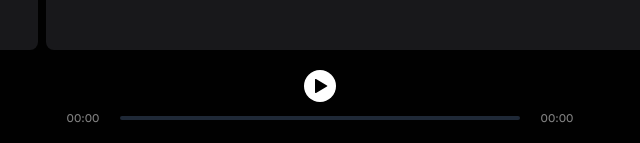
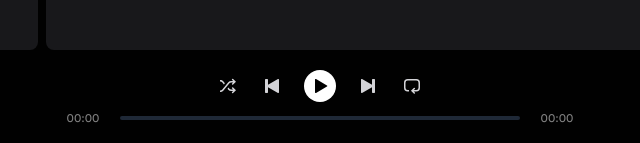
Before and after one commit to jigcolapaolo/spotify-mimic, an Astro site: page / in a window 1280 px wide. Shown: the part 654-797 px from the top of the page, 320-960 px from the left. Built offline with nearby package versions, Linux system fonts and the light colour scheme; Astro itself is replaced by a stand-in of ours.

Commit message:
Added feature to continuously play songs from a playlist, new btn to play previous and next songs

```diff
--- a/src/components/Player.tsx
+++ b/src/components/Player.tsx
@@ -1,4 +1,4 @@
-import { Play, Pause } from "@/icons/PlayerIcons";
+import { Play, Pause, Prev, Next, Shuffle, Repeat } from "@/icons/PlayerIcons";
 import { usePlayerStore } from "@/store/playerStore";
 import { useEffect, useRef, useState } from "react";
 import { Slider } from "./Slider";
@@ -13,14 +13,14 @@
   title: string;
   artists: string[];
 }) => {
-
-    const isPlaying = usePlayerStore((state) => state.isPlaying)
-    const currentSong = usePlayerStore((state) => state.currentSong)
+  const isPlaying = usePlayerStore((state) => state.isPlaying);
+  const currentSong = usePlayerStore((state) => state.currentSong);
 
   return (
-    <div className="flex items-center gap-5 relative overflow-hidden transition duration-1000"
+    <div
+      className="flex items-center gap-5 relative overflow-hidden transition duration-1000"
       style={{
-        opacity: currentSong.playlist ? 1 : 0
+        opacity: currentSong.playlist ? 1 : 0,
       }}
     >
       <picture
@@ -84,9 +84,12 @@
   );
 };
 
-const SongControl = ({ audio }: { audio: React.RefObject<HTMLAudioElement> }) => {
+const SongControl = ({
+  audio,
+}: {
+  audio: React.RefObject<HTMLAudioElement>;
+}) => {
   const [currentTime, setCurrentTime] = useState(0);
-
 
   useEffect(() => {
     audio.current?.addEventListener("timeupdate", handleTimeUpdate);
@@ -100,18 +103,20 @@
   };
 
   const formatTime = (time: number) => {
-    if (time == null || isNaN(time)) return '00:00';
+    if (time == null || isNaN(time)) return "00:00";
 
     const seconds = Math.floor(time % 60);
     const minutes = Math.floor(time / 60);
-    return `${ minutes < 10 ? '0' : ''}${minutes}:${seconds < 10 ? '0' : ''}${seconds}`;
-  }
+    return `${minutes < 10 ? "0" : ""}${minutes}:${seconds < 10 ? "0" : ""}${seconds}`;
+  };
 
   const duration = audio?.current?.duration ?? 0;
 
   return (
     <div className="flex gap-x-3 text-xs pt-2">
-      <span className="opacity-50 w-[50px] text-center">{formatTime(currentTime)}</span>
+      <span className="opacity-50 w-[50px] text-center">
+        {formatTime(currentTime)}
+      </span>
       <Slider
         defaultValue={[0]}
         max={audio?.current?.duration ?? 0}
@@ -122,21 +127,39 @@
           (audio.current as HTMLAudioElement).currentTime = value[0];
         }}
       />
-      <span className="opacity-50 w-[50px] text-center">{formatTime(duration)}</span>
+      <span className="opacity-50 w-[50px] text-center">
+        {formatTime(duration)}
+      </span>
     </div>
   );
 };
 
 export default function Player() {
-  const { isPlaying, setIsPlaying, currentSong, volume } = usePlayerStore(
+  const { isPlaying, setIsPlaying, setCurrentSong, currentSong, volume } = usePlayerStore(
     (state) => state
   );
   const audioRef = useRef<HTMLAudioElement>(null);
 
   useEffect(() => {
     const audio = audioRef.current as HTMLAudioElement;
-    audio.onended = () => setIsPlaying(false);
-  }, []);
+    audio.onended = () => {
+      const { playlist, song, songs } = currentSong;
+      if (!playlist || !song) return;
+
+      const index = songs.indexOf(song);
+      if (index < songs.length - 1) {
+        const nextSong = songs[index + 1];
+        setCurrentSong({ ...currentSong, song: nextSong });
+      } else {
+        setIsPlaying(false);
+      }
+    };
+
+    return () => {
+      const audio = audioRef.current as HTMLAudioElement;
+      audio.onended = null;
+    };
+  }, [currentSong]);
 
   useEffect(() => {
     isPlaying ? audioRef.current?.play() : audioRef.current?.pause();
@@ -162,6 +185,28 @@
     setIsPlaying(!isPlaying);
   };
 
+  const handleClickPrev = () => {
+    const { playlist, song, songs } = currentSong;
+    if (!playlist || !song) return;
+
+    const index = songs.indexOf(song);
+    if (index > 0) {
+      const prevSong = songs[index - 1];
+      setCurrentSong({ ...currentSong, song: prevSong });
+    }
+  };
+
+  const handleClickNext = () => {
+    const { playlist, song, songs } = currentSong;
+    if (!playlist || !song) return;
+
+    const index = songs.indexOf(song);
+    if (index < songs.length - 1) {
+      const nextSong = songs[index + 1];
+      setCurrentSong({ ...currentSong, song: nextSong });
+    }
+  }
+
   return (
     <div className="flex flex-row justify-between w-full px-3 z-50">
       <div className="w-[200px]">
@@ -169,12 +214,32 @@
       </div>
       <div className="grid place-content-center gap-4 flex-1">
         <div className="flex justify-center flex-col items-center">
+          <div className="flex gap-x-4">
+            <button className="rounded-full p-1 text-zinc-300 hover:text-zinc-100 hover:scale-105">
+              <Shuffle />
+            </button>
             <button
-            className="bg-white rounded-full p-2 text-black"
+              className="rounded-full p-2 text-zinc-300 hover:text-zinc-100 hover:scale-105"
+              onClick={handleClickPrev}
+            >
+              <Prev />
+            </button>
+            <button
+              className="bg-white rounded-full p-2 text-black hover:scale-105"
               onClick={handleClick}
             >
               {isPlaying ? <Pause /> : <Play />}
             </button>
+            <button
+              className="rounded-full p-2 text-zinc-300 hover:text-zinc-100 hover:scale-105"
+              onClick={handleClickNext}
+            >
+              <Next />
+            </button>
+            <button className="rounded-full p-1 text-zinc-300 hover:text-zinc-100 hover:scale-105">
+              <Repeat />
+            </button>
+          </div>
           <SongControl audio={audioRef} />
           <audio ref={audioRef} />
         </div>
@@ -183,7 +248,6 @@
       <div className="flex justify-end items-center w-[200px]">
         <VolumeControl />
       </div>
-
     </div>
   );
 }
--- a/src/icons/PlayerIcons.tsx
+++ b/src/icons/PlayerIcons.tsx
@@ -1,29 +1,80 @@
-export const Pause = ({className}: {className?: string}) => (
-    <svg className={className} role="img" height="16" width="16" aria-hidden="true" viewBox="0 0 16 16"
-         fill="currentColor">
-      <path
-        d="M2.7 1a.7.7 0 0 0-.7.7v12.6a.7.7 0 0 0 .7.7h2.6a.7.7 0 0 0 .7-.7V1.7a.7.7 0 0 0-.7-.7H2.7zm8 0a.7.7 0 0 0-.7.7v12.6a.7.7 0 0 0 .7.7h2.6a.7.7 0 0 0 .7-.7V1.7a.7.7 0 0 0-.7-.7h-2.6z"></path>
-    </svg>
-  )
+export const Pause = ({ className }: { className?: string }) => (
+  <svg
+    className={className}
+    role="img"
+    height="16"
+    width="16"
+    aria-hidden="true"
+    viewBox="0 0 16 16"
+    fill="currentColor"
+  >
+    <path d="M2.7 1a.7.7 0 0 0-.7.7v12.6a.7.7 0 0 0 .7.7h2.6a.7.7 0 0 0 .7-.7V1.7a.7.7 0 0 0-.7-.7H2.7zm8 0a.7.7 0 0 0-.7.7v12.6a.7.7 0 0 0 .7.7h2.6a.7.7 0 0 0 .7-.7V1.7a.7.7 0 0 0-.7-.7h-2.6z"></path>
+  </svg>
+);
 
-  export const Play = ({className}: {className?: string}) => (
-    <svg className={className} role="img" height="16" width="16" aria-hidden="true" viewBox="0 0 16 16"
-         fill="currentColor">
-      <path
-        d="M3 1.713a.7.7 0 0 1 1.05-.607l10.89 6.288a.7.7 0 0 1 0 1.212L4.05 14.894A.7.7 0 0 1 3 14.288V1.713z"></path>
-    </svg>
-  )
+export const Play = ({ className }: { className?: string }) => (
+  <svg
+    className={className}
+    role="img"
+    height="16"
+    width="16"
+    aria-hidden="true"
+    viewBox="0 0 16 16"
+    fill="currentColor"
+  >
+    <path d="M3 1.713a.7.7 0 0 1 1.05-.607l10.89 6.288a.7.7 0 0 1 0 1.212L4.05 14.894A.7.7 0 0 1 3 14.288V1.713z"></path>
+  </svg>
+);
 
-  export const Prev = () => (
-    <svg fill="currentColor" role="img" height="16" width="16" aria-hidden="true" viewBox="0 0 16 16">
-      <path
-        d="M3.3 1a.7.7 0 0 1 .7.7v5.15l9.95-5.744a.7.7 0 0 1 1.05.606v12.575a.7.7 0 0 1-1.05.607L4 9.149V14.3a.7.7 0 0 1-.7.7H1.7a.7.7 0 0 1-.7-.7V1.7a.7.7 0 0 1 .7-.7h1.6z"></path>
-    </svg>
-  )
+export const Prev = ({ className }: { className?: string }) => (
+  <svg
+    fill="currentColor"
+    role="img"
+    height="16"
+    width="16"
+    aria-hidden="true"
+    viewBox="0 0 16 16"
+  >
+    <path d="M3.3 1a.7.7 0 0 1 .7.7v5.15l9.95-5.744a.7.7 0 0 1 1.05.606v12.575a.7.7 0 0 1-1.05.607L4 9.149V14.3a.7.7 0 0 1-.7.7H1.7a.7.7 0 0 1-.7-.7V1.7a.7.7 0 0 1 .7-.7h1.6z"></path>
+  </svg>
+);
 
-  export const Next = () => (
-    <svg fill="currentColor" role="img" height="16" width="16" aria-hidden="true" viewBox="0 0 16 16">
-      <path
-        d="M12.7 1a.7.7 0 0 0-.7.7v5.15L2.05 1.107A.7.7 0 0 0 1 1.712v12.575a.7.7 0 0 0 1.05.607L12 9.149V14.3a.7.7 0 0 0 .7.7h1.6a.7.7 0 0 0 .7-.7V1.7a.7.7 0 0 0-.7-.7h-1.6z"></path>
-    </svg>
-  )
+export const Next = ({ className }: { className?: string }) => (
+  <svg
+    fill="currentColor"
+    role="img"
+    height="16"
+    width="16"
+    aria-hidden="true"
+    viewBox="0 0 16 16"
+  >
+    <path d="M12.7 1a.7.7 0 0 0-.7.7v5.15L2.05 1.107A.7.7 0 0 0 1 1.712v12.575a.7.7 0 0 0 1.05.607L12 9.149V14.3a.7.7 0 0 0 .7.7h1.6a.7.7 0 0 0 .7-.7V1.7a.7.7 0 0 0-.7-.7h-1.6z"></path>
+  </svg>
+);
+
+export const Shuffle = ({ className }: { className?: string }) => (
+  <svg
+    fill="currentColor"
+    role="img"
+    height="16"
+    width="16"
+    aria-hidden="true"
+    viewBox="0 0 16 16"
+  >
+    <path d="M13.151.922a.75.75 0 1 0-1.06 1.06L13.109 3H11.16a3.75 3.75 0 0 0-2.873 1.34l-6.173 7.356A2.25 2.25 0 0 1 .39 12.5H0V14h.391a3.75 3.75 0 0 0 2.873-1.34l6.173-7.356a2.25 2.25 0 0 1 1.724-.804h1.947l-1.017 1.018a.75.75 0 0 0 1.06 1.06L15.98 3.75 13.15.922zM.391 3.5H0V2h.391c1.109 0 2.16.49 2.873 1.34L4.89 5.277l-.979 1.167-1.796-2.14A2.25 2.25 0 0 0 .39 3.5z"></path>
+    <path d="m7.5 10.723.98-1.167.957 1.14a2.25 2.25 0 0 0 1.724.804h1.947l-1.017-1.018a.75.75 0 1 1 1.06-1.06l2.829 2.828-2.829 2.828a.75.75 0 1 1-1.06-1.06L13.109 13H11.16a3.75 3.75 0 0 1-2.873-1.34l-.787-.938z"></path>
+  </svg>
+);
+
+export const Repeat = ({ className }: { className?: string }) => (
+  <svg
+    fill="currentColor"
+    role="img"
+    height="16"
+    width="16"
+    aria-hidden="true"
+    viewBox="0 0 16 16"
+  >
+    <path d="M0 4.75A3.75 3.75 0 0 1 3.75 1h8.5A3.75 3.75 0 0 1 16 4.75v5a3.75 3.75 0 0 1-3.75 3.75H9.81l1.018 1.018a.75.75 0 1 1-1.06 1.06L6.939 12.75l2.829-2.828a.75.75 0 1 1 1.06 1.06L9.811 12h2.439a2.25 2.25 0 0 0 2.25-2.25v-5a2.25 2.25 0 0 0-2.25-2.25h-8.5A2.25 2.25 0 0 0 1.5 4.75v5A2.25 2.25 0 0 0 3.75 12H5v1.5H3.75A3.75 3.75 0 0 1 0 9.75v-5z"></path>
+  </svg>
+);
```
Lines whose indentation alone changed are shown as unchanged.
